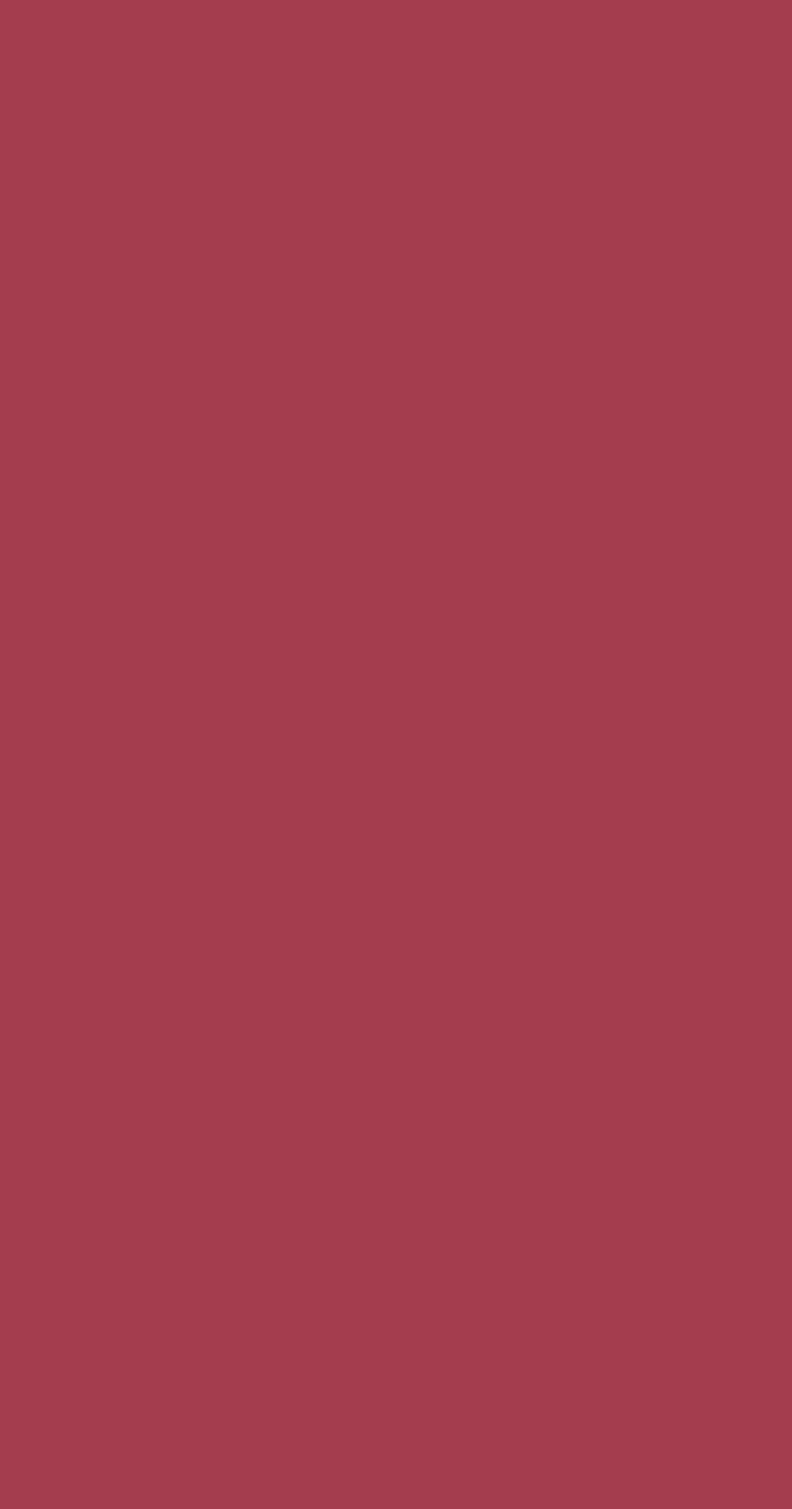
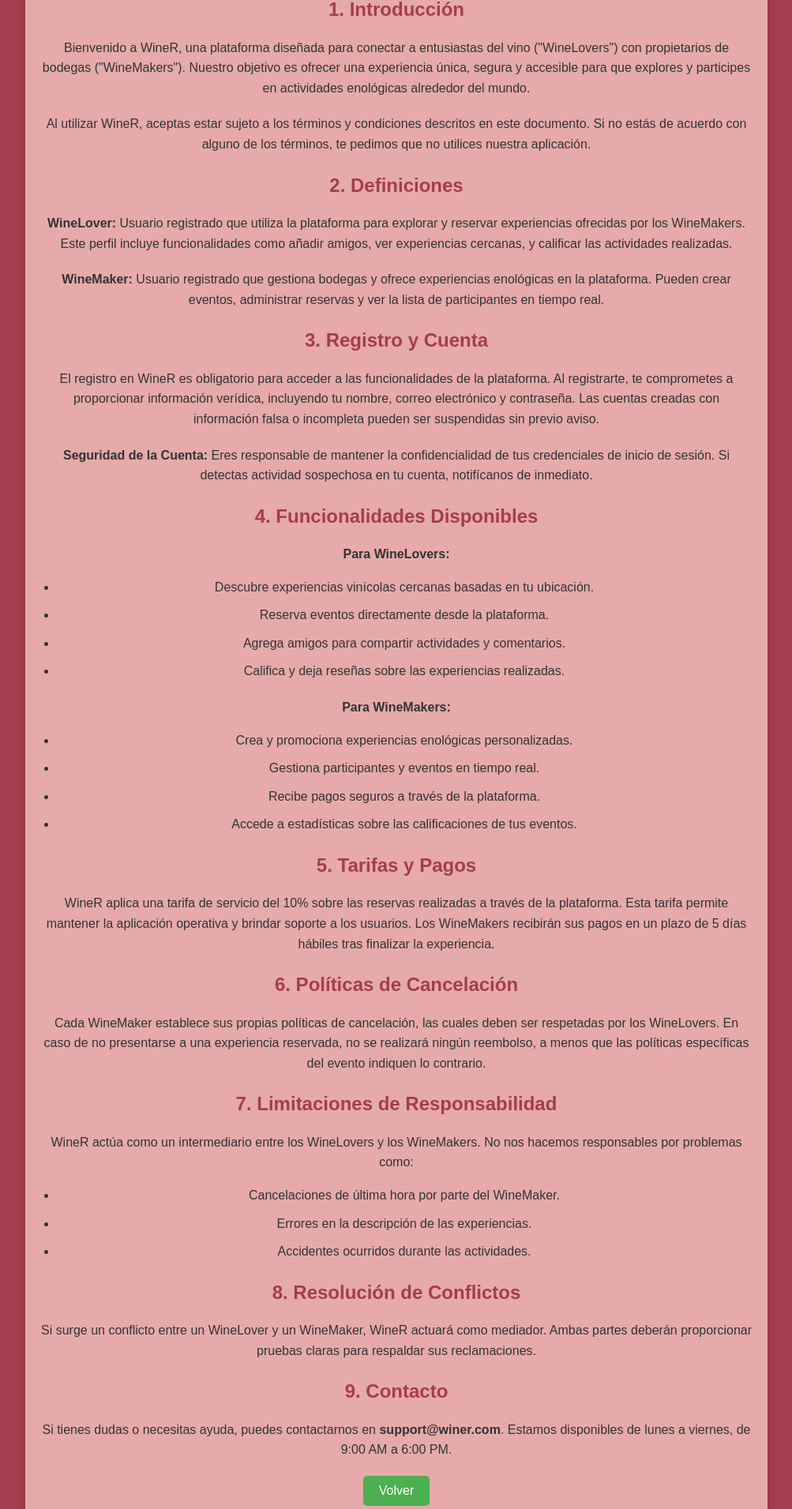
Before and after one commit to cbuzzz/WineR_React_Frontend, a React (Create React App) app: page /tyc in a window 1280 px wide. Before the commit this address had no page. Shown: the part 349-2260 px from the top of the page at 79% size, without its empty margins (138-1141 px from the left). Before the commit the page ends 800 px from the top, so only its background shows below. Built offline with nearby package versions, Linux system fonts and the light colour scheme.

Commit message:
TyC terminado

```diff
--- a/src/App.tsx
+++ b/src/App.tsx
@@ -15,6 +15,7 @@
 import ProfileWM from './pages/WineMaker/profileWineMaker';
 import CreateExperience from './pages/WineMaker/createExperience';
 import Friends from './pages/WineLover/friends';
+import TyC from './pages/tyc';
 import { TimerProvider } from './components/timercontext';
 
 const App: React.FC = () => {
@@ -28,6 +29,7 @@
           <Route path="/signupWineLover" element={<SignUpWL />} />
           <Route path="/loginWineMaker" element={<LoginWM />} />
           <Route path="/signupWineMaker" element={<SignUpWM />} />
+          <Route path="/tyc" element={<TyC />} />
 
           {/* Rutas específicas para WineLover */}
           <Route path="/homeWineLover" element={<HomeWL />} />
--- a/src/pages/WineLover/signupWineLover.tsx
+++ b/src/pages/WineLover/signupWineLover.tsx
@@ -126,7 +126,7 @@
                                 onChange={handleChange}
                             />
                             <label htmlFor="agreeToTerms">
-                                I agree to the <a href="/terms">terms and conditions</a>
+                                I agree to the <span className="link-terms" onClick={() => navigate('/tyc')}>terms and conditions</span>
                             </label>
                         </label>
                     </div>
--- a/src/pages/WineMaker/signupWineMaker.tsx
+++ b/src/pages/WineMaker/signupWineMaker.tsx
@@ -126,7 +126,7 @@
                                 onChange={handleChange}
                             />
                             <label htmlFor="agreeToTerms">
-                                I agree to the <a href="/terms">terms and conditions</a>
+                                I agree to the <span className="link-terms" onClick={() => navigate('/tyc')}>terms and conditions</span>
                             </label>
                         </label>
                     </div>
--- /dev/null
+++ b/src/pages/tyc.tsx
@@ -0,0 +1,119 @@
+import React from 'react';
+import { useNavigate } from 'react-router-dom';
+import winerLogo from '../assets/winerlogot.png';
+import '../styles/tyc.css';
+
+const TermsAndConditions: React.FC = () => {
+    const navigate = useNavigate();
+
+    const handleGoBack = () => {
+        navigate(-1); // Navega hacia atrás
+    };
+
+    return (
+        <div className="tyc-container">
+            <div className="tyc-header">
+                <img src={winerLogo} alt="WineR Logo" className="tyc-logo" />
+                <h1 className="label-tyc-header">Términos y Condiciones</h1>
+            </div>
+            <div className="tyc-content">
+                <h2 className="label-tyc-section">1. Introducción</h2>
+                <p className="text-tyc">
+                    Bienvenido a WineR, una plataforma diseñada para conectar a entusiastas del vino ("WineLovers")
+                    con propietarios de bodegas ("WineMakers"). Nuestro objetivo es ofrecer una experiencia única,
+                    segura y accesible para que explores y participes en actividades enológicas alrededor del mundo.
+                </p>
+                <p className="text-tyc">
+                    Al utilizar WineR, aceptas estar sujeto a los términos y condiciones descritos en este documento.
+                    Si no estás de acuerdo con alguno de los términos, te pedimos que no utilices nuestra aplicación.
+                </p>
+
+                <h2 className="label-tyc-section">2. Definiciones</h2>
+                <p className="text-tyc">
+                    <strong>WineLover:</strong> Usuario registrado que utiliza la plataforma para explorar y reservar
+                    experiencias ofrecidas por los WineMakers. Este perfil incluye funcionalidades como añadir amigos,
+                    ver experiencias cercanas, y calificar las actividades realizadas.
+                </p>
+                <p className="text-tyc">
+                    <strong>WineMaker:</strong> Usuario registrado que gestiona bodegas y ofrece experiencias enológicas
+                    en la plataforma. Pueden crear eventos, administrar reservas y ver la lista de participantes en tiempo real.
+                </p>
+
+                <h2 className="label-tyc-section">3. Registro y Cuenta</h2>
+                <p className="text-tyc">
+                    El registro en WineR es obligatorio para acceder a las funcionalidades de la plataforma.
+                    Al registrarte, te comprometes a proporcionar información verídica, incluyendo tu nombre,
+                    correo electrónico y contraseña. Las cuentas creadas con información falsa o incompleta
+                    pueden ser suspendidas sin previo aviso.
+                </p>
+                <p className="text-tyc">
+                    <strong>Seguridad de la Cuenta:</strong> Eres responsable de mantener la confidencialidad
+                    de tus credenciales de inicio de sesión. Si detectas actividad sospechosa en tu cuenta,
+                    notifícanos de inmediato.
+                </p>
+
+                <h2 className="label-tyc-section">4. Funcionalidades Disponibles</h2>
+                <p className="text-tyc">
+                    <strong>Para WineLovers:</strong>
+                    <ul className="list-tyc">
+                        <li>Descubre experiencias vinícolas cercanas basadas en tu ubicación.</li>
+                        <li>Reserva eventos directamente desde la plataforma.</li>
+                        <li>Agrega amigos para compartir actividades y comentarios.</li>
+                        <li>Califica y deja reseñas sobre las experiencias realizadas.</li>
+                    </ul>
+                </p>
+                <p className="text-tyc">
+                    <strong>Para WineMakers:</strong>
+                    <ul className="list-tyc">
+                        <li>Crea y promociona experiencias enológicas personalizadas.</li>
+                        <li>Gestiona participantes y eventos en tiempo real.</li>
+                        <li>Recibe pagos seguros a través de la plataforma.</li>
+                        <li>Accede a estadísticas sobre las calificaciones de tus eventos.</li>
+                    </ul>
+                </p>
+
+                <h2 className="label-tyc-section">5. Tarifas y Pagos</h2>
+                <p className="text-tyc">
+                    WineR aplica una tarifa de servicio del 10% sobre las reservas realizadas a través de la plataforma.
+                    Esta tarifa permite mantener la aplicación operativa y brindar soporte a los usuarios.
+                    Los WineMakers recibirán sus pagos en un plazo de 5 días hábiles tras finalizar la experiencia.
+                </p>
+
+                <h2 className="label-tyc-section">6. Políticas de Cancelación</h2>
+                <p className="text-tyc">
+                    Cada WineMaker establece sus propias políticas de cancelación, las cuales deben ser respetadas por
+                    los WineLovers. En caso de no presentarse a una experiencia reservada, no se realizará ningún reembolso,
+                    a menos que las políticas específicas del evento indiquen lo contrario.
+                </p>
+
+                <h2 className="label-tyc-section">7. Limitaciones de Responsabilidad</h2>
+                <p className="text-tyc">
+                    WineR actúa como un intermediario entre los WineLovers y los WineMakers. No nos hacemos responsables
+                    por problemas como:
+                    <ul className="list-tyc">
+                        <li>Cancelaciones de última hora por parte del WineMaker.</li>
+                        <li>Errores en la descripción de las experiencias.</li>
+                        <li>Accidentes ocurridos durante las actividades.</li>
+                    </ul>
+                </p>
+
+                <h2 className="label-tyc-section">8. Resolución de Conflictos</h2>
+                <p className="text-tyc">
+                    Si surge un conflicto entre un WineLover y un WineMaker, WineR actuará como mediador.
+                    Ambas partes deberán proporcionar pruebas claras para respaldar sus reclamaciones.
+                </p>
+
+                <h2 className="label-tyc-section">9. Contacto</h2>
+                <p className="text-tyc">
+                    Si tienes dudas o necesitas ayuda, puedes contactarnos en <strong>support@winer.com</strong>.
+                    Estamos disponibles de lunes a viernes, de 9:00 AM a 6:00 PM.
+                </p>
+            </div>
+            <div className="tyc-footer">
+                <button className="button-tyc" onClick={handleGoBack}>Volver</button>
+            </div>
+        </div>
+    );
+};
+
+export default TermsAndConditions;
--- /dev/null
+++ b/src/styles/tyc.css
@@ -0,0 +1,74 @@
+/* Contenedor principal */
+.tyc-container {
+    background-color: #e6aaaa;
+    padding: 20px;
+    max-width: 900px;
+    margin: 0 auto;
+    border-radius: 15px;
+    box-shadow: 0px 4px 8px rgba(0, 0, 0, 0.1);
+}
+
+/* Encabezado */
+.tyc-header {
+    text-align: center;
+    margin-bottom: 30px;
+}
+
+.tyc-logo {
+    width: 200px;
+    margin-bottom: 10px;
+}
+
+.label-tyc-header {
+    color: #a43d4e;
+    font-size: 2rem;
+    font-weight: bold;
+}
+
+/* Contenido */
+.tyc-content {
+    color: #333;
+    line-height: 1.6;
+    font-size: 1rem;
+}
+
+.label-tyc-section {
+    color: #a43d4e;
+    font-size: 1.5rem;
+    margin-top: 20px;
+    margin-bottom: 10px;
+}
+
+.text-tyc {
+    margin-bottom: 20px;
+}
+
+.list-tyc {
+    padding-left: 20px;
+    list-style-type: disc;
+}
+
+.list-tyc li {
+    margin-bottom: 10px;
+}
+
+/* Botón de volver */
+.tyc-footer {
+    text-align: center;
+    margin-top: 20px;
+}
+
+.button-tyc {
+    padding: 10px 20px;
+    background-color: #4caf50;
+    color: #fff;
+    border: none;
+    border-radius: 5px;
+    cursor: pointer;
+    font-size: 1rem;
+    transition: background-color 0.3s ease;
+}
+
+.button-tyc:hover {
+    background-color: #388e3c;
+}
```
Also changed, not shown: src/styles/login.css (+27 -17 lines).
